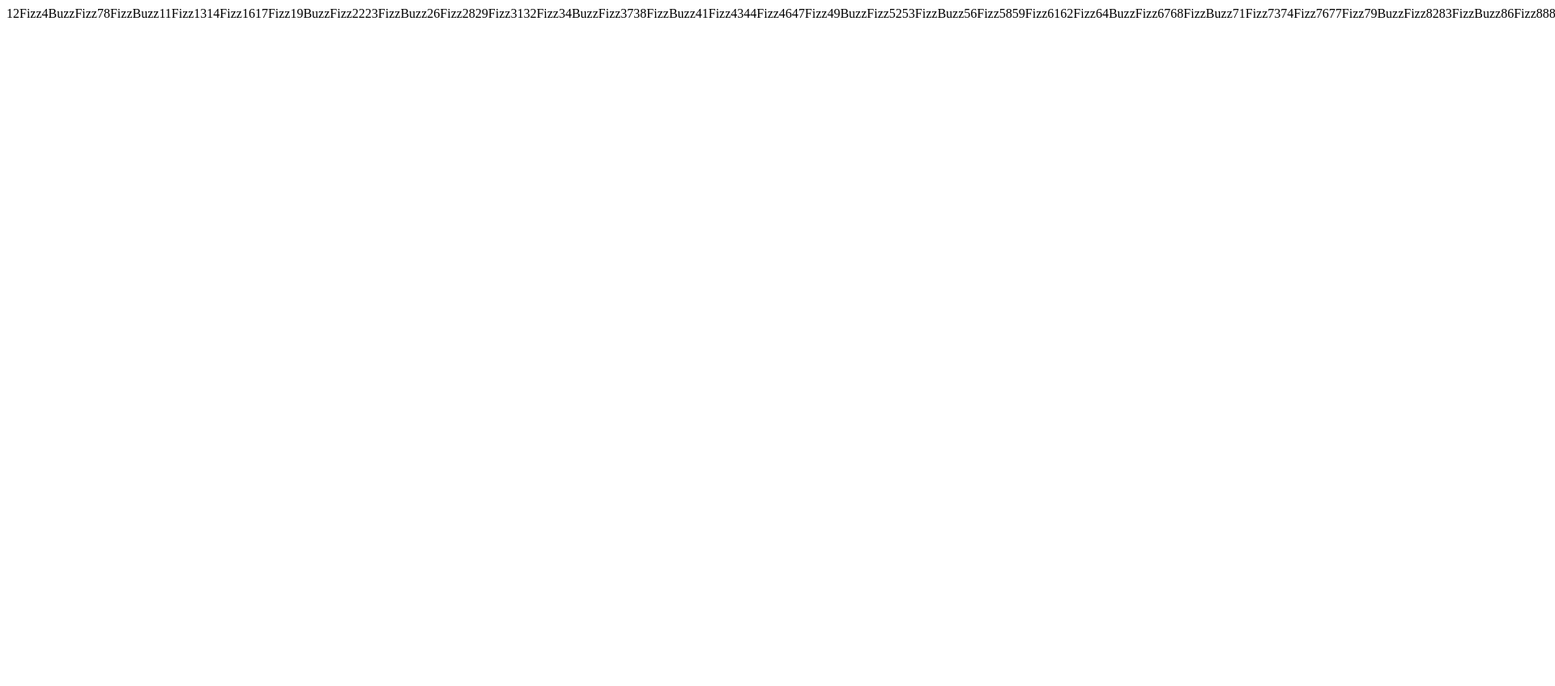
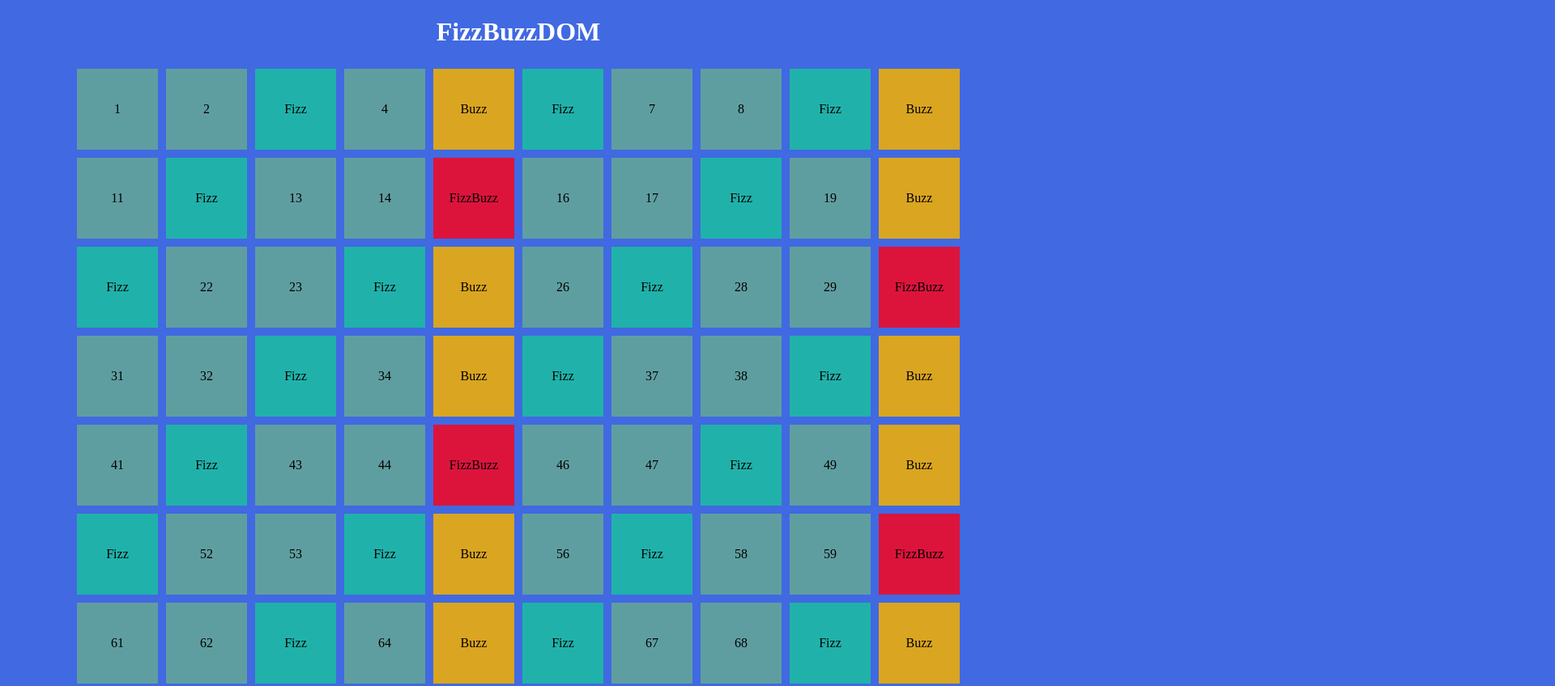
Before and after one commit to aciernoantonio/FizzBuzzDom, a plain HTML site: page index.html in a window 1280 px wide. Shown: the top 848 px of the page at 81% size, 1920 px wide, since content can reach past the window. Before the commit the page ends 800 px from the top, so only its background shows below. Drawn offline with Linux system fonts and the light colour scheme.

Commit message:
add script and layout section

```diff
--- a/assets/css/style.css
+++ b/assets/css/style.css
@@ -0,0 +1,43 @@
+.container{
+    width: 1100px;
+    margin: auto;
+}
+
+h1{
+    color: white;
+    text-align: center;
+}
+
+.d_flex{
+    display: flex;
+    flex-wrap: wrap;
+}
+
+.square{
+    height: 100px;
+    width: 100px;
+    margin: 5px;
+    text-align: center;
+    line-height: 100px;
+    vertical-align: middle;
+}
+
+.fizzbuzz{
+    background-color: crimson;
+}
+
+.fizz{
+    background-color: lightseagreen;
+}
+
+.buzz{
+    background-color: goldenrod;
+}
+
+.ordinary{
+    background-color: cadetblue;
+}
+
+body{
+    background-color: royalblue;
+}
--- a/assets/js/main.js
+++ b/assets/js/main.js
@@ -6,20 +6,26 @@ for (let i = 1; i <= 100; i++) {
     /* console.log(i); */
 
 
-    if (i % 3 == 0) {
+    if(i % 3 == 0 && i % 5 == 0) {
+    //se i è multiplo sia di 3 che di 5 stampa fizzbuzz
+    console.log("FizzBuzz");
+    numbersElement.innerHTML+= `<div class="fizzbuzz square">FizzBuzz</div>`
+
+    } else if (i % 3 == 0) {
+        console.log("Fizz")
        //se i è multiplo di 3 stampa Fizz
-       numbersElement.innerHTML += `Fizz`
+       numbersElement.innerHTML += `<div class="fizz square">Fizz</div>`
+
 
     } else if (i % 5 == 0) {
+        console.log("Buzz")
         //se i è multiplo di 5 stampa buzz
-        numbersElement.innerHTML += `Buzz`
+        numbersElement.innerHTML += `<div class="buzz square">Buzz</div>`
 
-    } else if (i % 3 == 0 && i % 5 == 0) {
-        //se i è multiplo sia di 3 che di 5 stampa fizzbuzz
-        numbersElement.innerHTML+= `FizzBuzz`
 
     } else {
+        console.log(`${i}`)
         //altrimenti stampa i
-        numbersElement.innerHTML += `${i}`
+        numbersElement.innerHTML += `<div class="ordinary square">${i}</div>`
     }
 }
--- a/index.html
+++ b/index.html
@@ -8,10 +8,20 @@
 
     <link rel="stylesheet" href="./assets/css/style.css">
 
+
 </head>
 <body>
 
-    <span class="numbers"></span>
+
+    <div class="container">
+
+        <h1>FizzBuzzDOM</h1>
+
+        <div class="numbers d_flex"></div>
+
+    </div>
+
+
 
 
 
```
